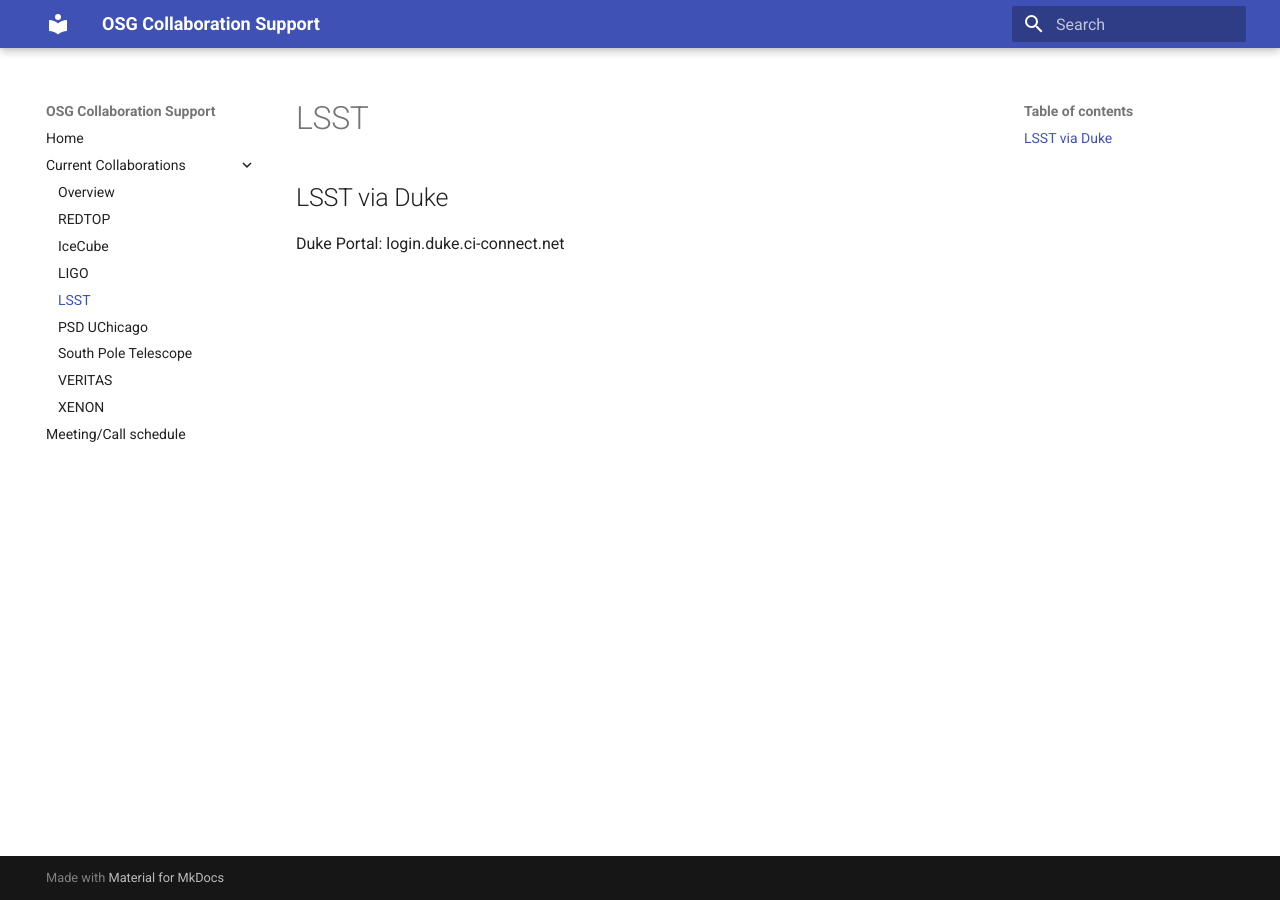
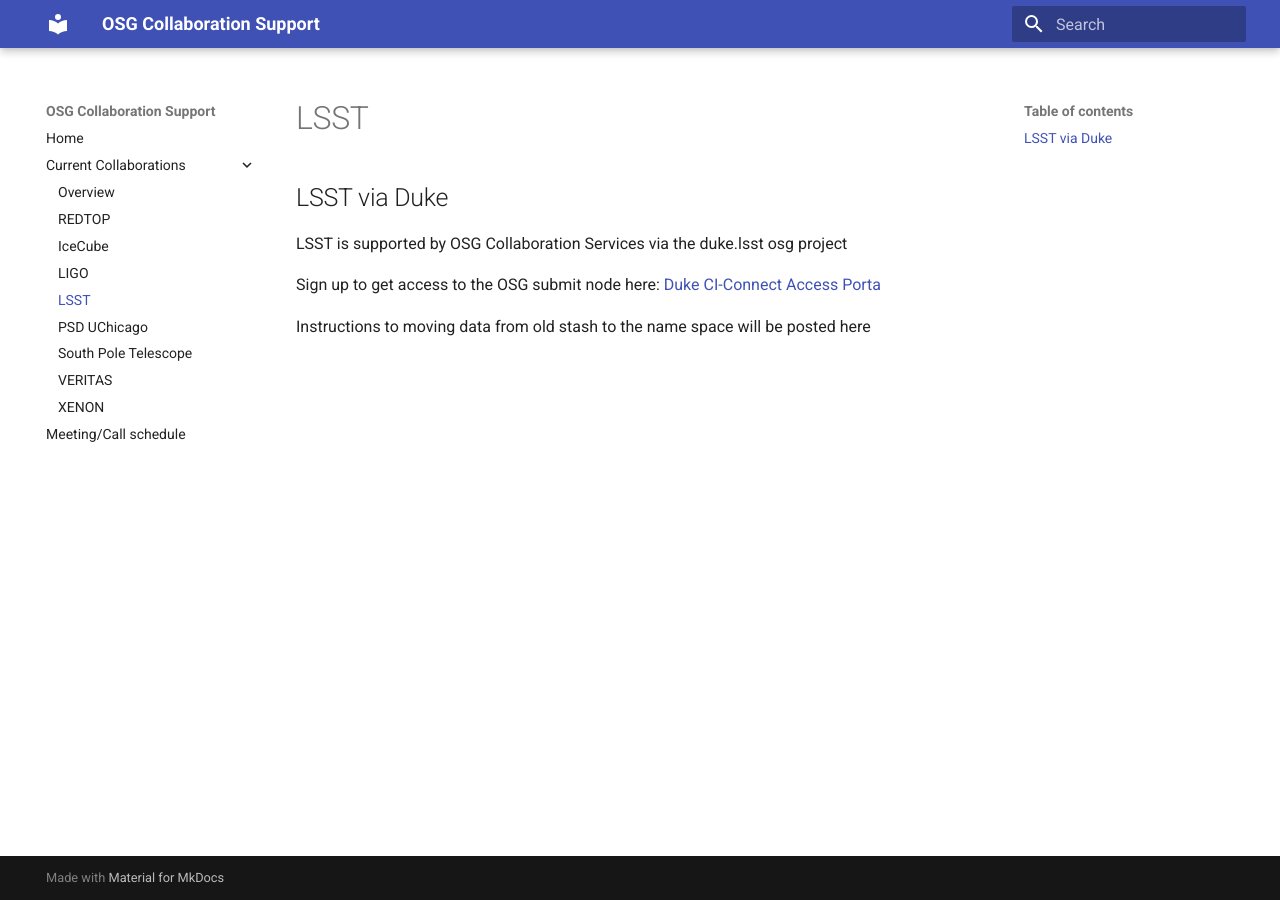
Before and after one commit to osg-htc/collaboration-support, an MkDocs documentation site: the page built from docs/projects/lsst.md, in a window 1280 px wide. Built offline with MkDocs 1.6.1 and Material for MkDocs 9.7.7, drawn with Linux system fonts in a browser that asks for light colours; old or Windows-style settings are respelled for this version of MkDocs.

Commit message:
Update lsst.md

```diff
--- a/docs/projects/lsst.md
+++ b/docs/projects/lsst.md
@@ -1,3 +1,7 @@
 ## LSST via Duke
 
-Duke Portal: login.duke.ci-connect.net
+LSST is supported by OSG Collaboration Services via the duke.lsst osg project
+
+Sign up to get access to the OSG submit node here: [Duke CI-Connect Access Porta](http://login.duke.ci-connect.net)
+
+Instructions to moving data from old stash to the name space will be posted here
```
